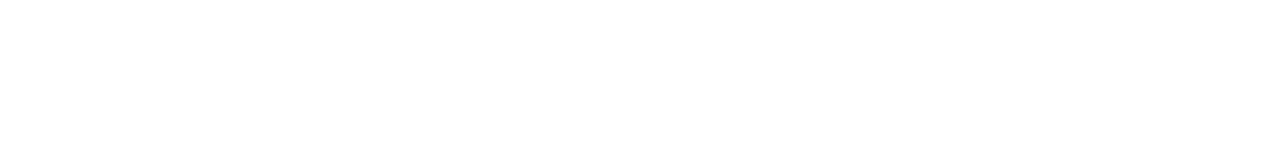
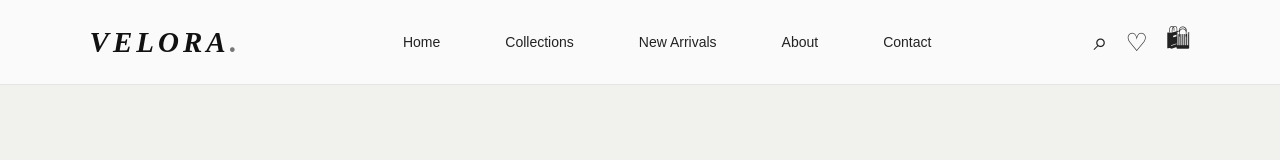
Before and after one commit to SandaliMaheshika/Velora-Fashion-Website, a plain HTML site: page index.html in a window 1280 px wide. Drawn offline with Linux system fonts and the light colour scheme.

Commit message:
add nav bar

```diff
--- a/index.html
+++ b/index.html
@@ -1,11 +1,49 @@
 <!DOCTYPE html>
 <html lang="en">
+
 <head>
     <meta charset="UTF-8">
     <meta name="viewport" content="width=device-width, initial-scale=1.0">
     <title>Velora Fashion</title>
+
+    <link rel="stylesheet" href="style.css">
 </head>
+
 <body>
 
+    <!-- Header Section -->
+    <header class="header">
+
+        <!-- Logo -->
+        <div class="logo">
+            VELORA<span>.</span>
+        </div>
+
+        <!-- Navigation Menu -->
+        <nav class="navbar" id="navbar">
+
+            <a href="#home">Home</a>
+            <a href="#collections">Collections</a>
+            <a href="#new-arrivals">New Arrivals</a>
+            <a href="#about">About</a>
+            <a href="#contact">Contact</a>
+
+        </nav>
+
+        <!-- Header Icons -->
+        <div class="header-icons">
+
+            <button class="icon-btn" title="Search">⌕</button>
+            <button class="icon-btn" title="Wishlist">♡</button>
+            <button class="icon-btn" title="Shopping Bag">🛍</button>
+
+            <button class="menu-btn" id="menuBtn">☰</button>
+
+        </div>
+
+    </header>
+
+    <script src="script.js"></script>
 </body>
+
 </html>
--- a/script.js
+++ b/script.js
@@ -0,0 +1,10 @@
+// Mobile Menu Button
+
+const menuBtn = document.getElementById("menuBtn");
+const navbar = document.getElementById("navbar");
+
+menuBtn.addEventListener("click", function () {
+
+    navbar.classList.toggle("active");
+
+});
--- a/style.css
+++ b/style.css
@@ -0,0 +1,155 @@
+/* General Settings */
+
+* {
+    margin: 0;
+    padding: 0;
+    box-sizing: border-box;
+}
+
+html {
+    scroll-behavior: smooth;
+}
+
+body {
+    font-family: Arial, sans-serif;
+    background-color: #F1F1EE;
+    color: #222;
+}
+
+
+/* Header */
+
+.header {
+    width: 100%;
+    height: 85px;
+
+    background-color: #FAFAFA;
+
+    display: flex;
+    align-items: center;
+    justify-content: space-between;
+
+    padding: 0 7%;
+
+    position: sticky;
+    top: 0;
+    z-index: 1000;
+
+    border-bottom: 1px solid #E5E5E5;
+}
+
+
+/* Logo */
+
+.logo {
+    font-size: 29px;
+    font-weight: bold;
+    letter-spacing: 4px;
+    color: #111;
+    font-family: 'Times New Roman', Times, serif;
+    font-style: italic;
+}
+
+.logo span {
+    color: #777;
+}
+
+
+/* Navigation */
+
+.navbar {
+    display: flex;
+    gap: 35px;
+}
+
+.navbar a {
+    text-decoration: none;
+    color: #222;
+
+    font-size: 14px;
+    font-weight: 500;
+
+    transition: 0.3s;
+    border-radius: 15px;
+    padding: 15px;
+}
+
+.navbar a:hover {
+    color: #999;
+}
+
+
+/* Header Icons */
+
+.header-icons {
+    display: flex;
+    align-items: center;
+    gap: 18px;
+}
+
+.icon-btn {
+    background: none;
+    border: none;
+
+    font-size: 25px;
+    cursor: pointer;
+
+    color: #222;
+
+}
+
+.icon-btn:hover {
+    color: #888;
+}
+
+
+/* Menu Button */
+
+.menu-btn {
+    display: none;
+
+    background: scroll;
+    border: none;
+
+    font-size: 25px;
+    cursor: pointer;
+}
+
+
+/* Mobile Responsive */
+
+@media (max-width: 850px) {
+
+    .header {
+        padding: 0 5%;
+    }
+
+    .navbar {
+        display: none;
+
+        position: absolute;
+        top: 85px;
+        left: 0;
+
+        width: 100%;
+
+        background-color: #FAFAFA;
+
+        flex-direction: column;
+        gap: 0;
+    }
+
+    .navbar.active {
+        display: flex;
+    }
+
+    .navbar a {
+        padding: 18px 25px;
+        border-bottom: 1px solid #eee;
+    }
+
+    .menu-btn {
+        display: block;
+    }
+
+}
```
